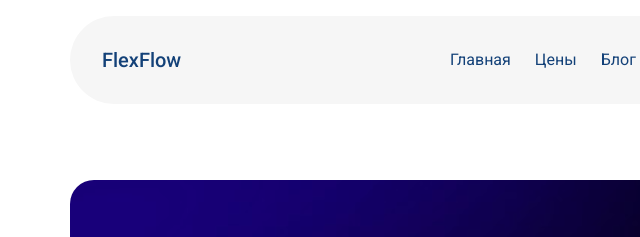
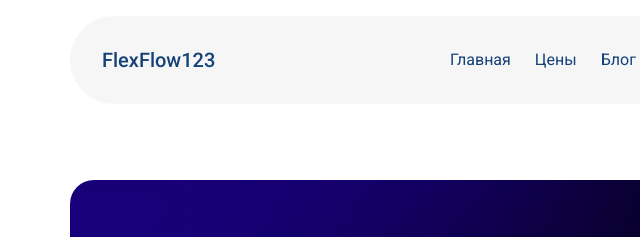
Before and after one commit to nikita-zakharov/flexflow, a plain HTML site: page index.html in a window 1280 px wide. Shown: the top 237 px of the page, 40-680 px from the left. Drawn offline with Linux system fonts and the light colour scheme.

Commit message:
Update logo name

```diff
--- a/index.html
+++ b/index.html
@@ -42,7 +42,7 @@
         </div>
       </div>
       <div class="header-content container">
-        <div class="header-logo">FlexFlow</div>
+        <div class="header-logo">FlexFlow123</div>
         <nav class="header-nav">
           <ul>
             <li><a href="#">Главная</a></li>
```
